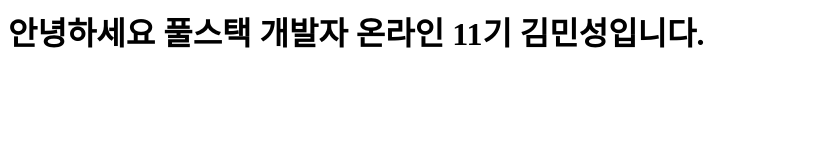
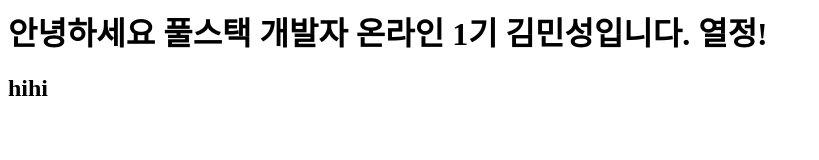
Before and after one commit to Minseongkimm/git_practice, a plain HTML site: page index.html in a window 1280 px wide. Shown: the whole page, without its empty margins (0-819 px from the left). Drawn offline with Linux system fonts and the light colour scheme.

Commit message:
third commit

```diff
--- a/index.html
+++ b/index.html
@@ -1 +1,4 @@
-<h1>안녕하세요 풀스택 개발자 온라인 11기 김민성입니다.</h1>
+<h1>안녕하세요 풀스택 개발자 온라인 1기 김민성입니다. 열정!</h1>
+<div>
+    <h2>hihi</h2>
+</div>
```
